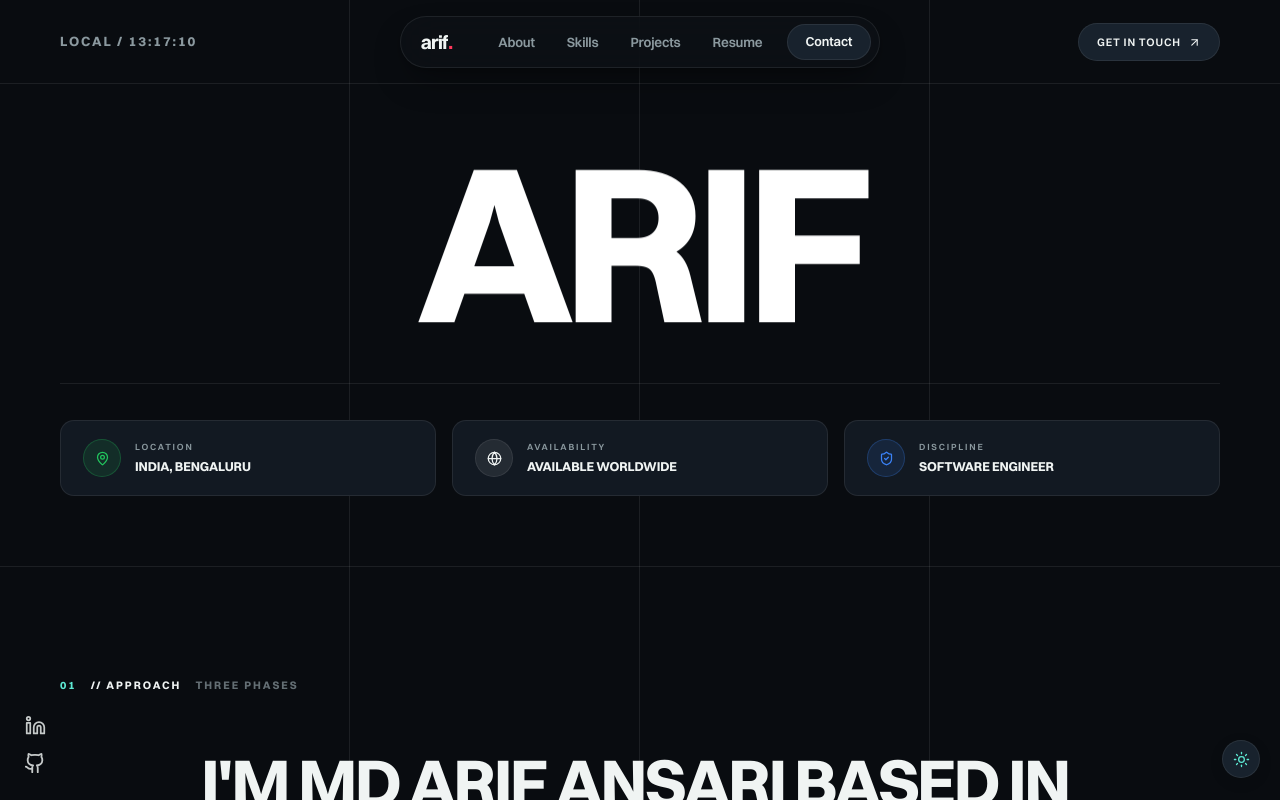
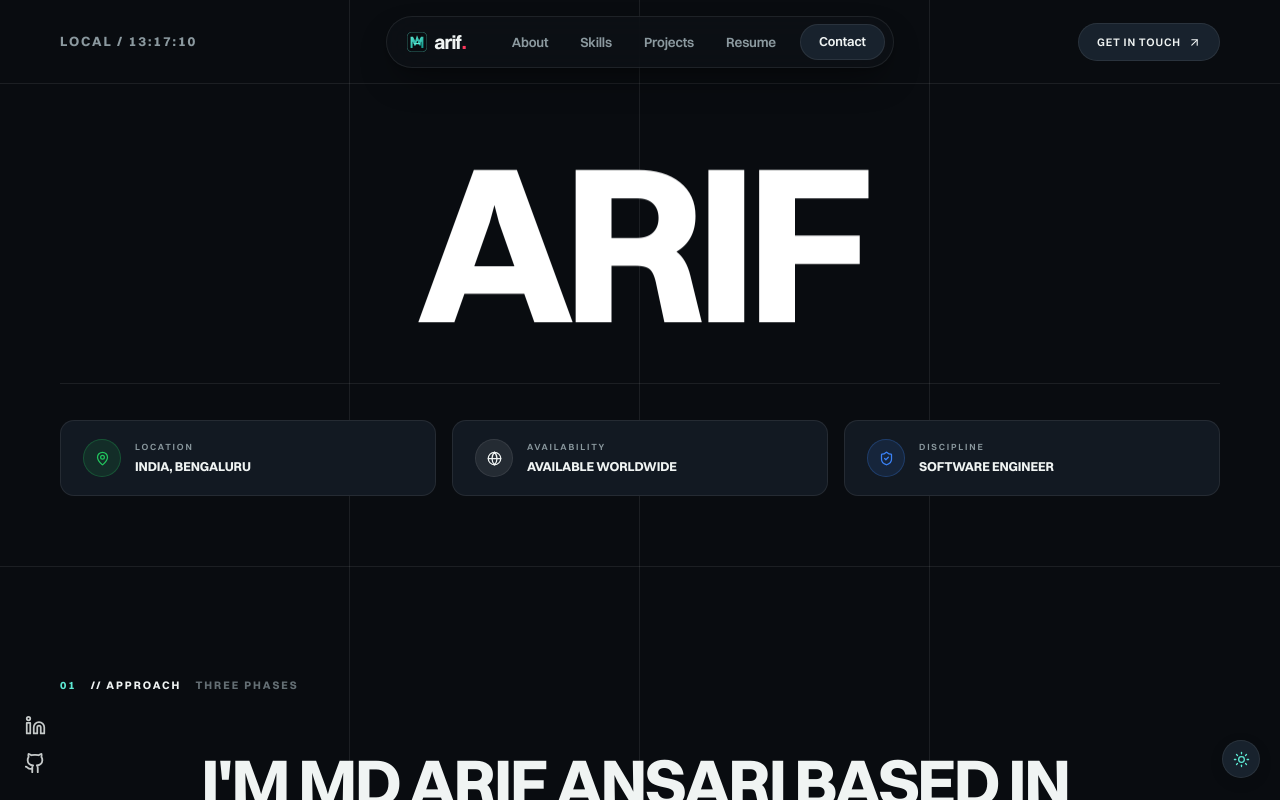
Before and after one commit to mdarifanwar/portfolio, a Next.js app: page / in a window 1280 px wide. Shown: the top 800 px of the page. Built offline with nearby package versions, Linux system fonts and the light colour scheme.

Commit message:
Update portfolio logo and browser favicon to modern geometric MA monogram

```diff
--- a/src/app/globals.css
+++ b/src/app/globals.css
@@ -237,6 +237,18 @@ nextjs-portal,
   margin-left: 1px;
   font-weight: 800;
 }
+.pill-logo-icon {
+  display: inline-flex;
+  align-items: center;
+  justify-content: center;
+  margin-right: 7px;
+  line-height: 1;
+  border-radius: 6px;
+  transition: transform 0.25s cubic-bezier(0.34, 1.56, 0.64, 1);
+}
+.pill-logo:hover .pill-logo-icon {
+  transform: rotate(-8deg) scale(1.1);
+}
 .pill-nav-links {
   position: relative;
   display: flex;
--- a/src/app/layout.tsx
+++ b/src/app/layout.tsx
@@ -61,7 +61,11 @@ export const metadata: Metadata = {
     "Global Remote"
   ],
   authors: [{ name: "Md Arif Ansari", url: "https://github.com/mdarifanwar" }],
-  icons: { icon: "/favicon.svg" },
+  icons: {
+    icon: "/favicon.svg",
+    shortcut: "/favicon.svg",
+    apple: "/favicon.svg",
+  },
   openGraph: {
     title: "Md Arif Ansari · Software Engineer & Full-Stack Developer",
     description: "Building scalable distributed systems, robust APIs, and modern digital experiences.",
--- a/src/components/BrandMark.tsx
+++ b/src/components/BrandMark.tsx
@@ -1,21 +1,24 @@
 export function BrandMark() {
   return (
-    <a href="#top" className="brand-mark" aria-label="Arif Ansari home">
-      <svg viewBox="0 0 100 100" role="img" aria-label="Abstract A logo">
+    <a href="#top" className="brand-mark" aria-label="Md Arif Ansari home">
+      <svg viewBox="0 0 100 100" role="img" aria-label="Modern MA Monogram Logo">
         <defs>
-          <linearGradient id="a-metal" x1="0" y1="0" x2="1" y2="1">
-            <stop offset="0" stopColor="#ffffff" />
-            <stop offset="0.52" stopColor="#dce5e4" />
-            <stop offset="1" stopColor="#70c9c0" />
+          <linearGradient id="bm-ma-grad" x1="0%" y1="0%" x2="100%" y2="100%">
+            <stop offset="0%" stopColor="#5eead4" />
+            <stop offset="50%" stopColor="#2dd4bf" />
+            <stop offset="100%" stopColor="#0d9488" />
           </linearGradient>
-          <linearGradient id="a-ribbon" x1="0" y1="0" x2="1" y2="0">
-            <stop offset="0" stopColor="#42a99f" />
-            <stop offset="1" stopColor="#8ce3d9" />
+          <linearGradient id="bm-accent-grad" x1="0%" y1="0%" x2="100%" y2="0%">
+            <stop offset="0%" stopColor="#99f6e4" />
+            <stop offset="100%" stopColor="#5eead4" />
           </linearGradient>
         </defs>
-        <path d="M18 82 48 13 77 82H60L48 51 35 82Z" fill="url(#a-metal)" />
-        <path d="M8 78C30 59 53 52 91 47 68 56 42 68 8 78Z" fill="url(#a-ribbon)" />
-        <path d="M43 65 58 62" stroke="#0d1117" strokeWidth="3" opacity=".85" />
+        <rect width="100" height="100" rx="22" fill="#090c10" />
+        <rect width="98" height="98" x="1" y="1" rx="21" fill="none" stroke="rgba(94, 234, 212, 0.3)" strokeWidth="1.5" />
+        <path d="M 18 80 L 18 24 L 30 24 L 46 54 L 38 67 L 28 48 L 28 80 Z" fill="url(#bm-ma-grad)" />
+        <path d="M 82 80 L 82 24 L 70 24 L 54 54 L 62 67 L 72 48 L 72 80 Z" fill="url(#bm-ma-grad)" />
+        <polygon points="50,16 34,68 44,68 50,46 56,46 62,68 72,68" fill="url(#bm-ma-grad)" />
+        <rect x="33" y="55" width="34" height="6" rx="3" fill="url(#bm-accent-grad)" />
       </svg>
     </a>
   );
--- a/src/components/Navbar.tsx
+++ b/src/components/Navbar.tsx
@@ -126,7 +126,22 @@ export function Navbar() {
           transition={{ type: "spring", stiffness: 380, damping: 30, mass: 0.55 }}
         >
           <a href="#top" className="pill-logo" aria-label="Md Arif Ansari home" onClick={closeAll}>
-            arif<span className="pill-logo-dot">.</span>
+            <span className="pill-logo-icon" aria-hidden="true">
+              <svg viewBox="0 0 100 100" width="20" height="20" fill="none">
+                <defs>
+                  <linearGradient id="nav-ma-grad" x1="0%" y1="0%" x2="100%" y2="100%">
+                    <stop offset="0%" stopColor="#5eead4" />
+                    <stop offset="100%" stopColor="#0d9488" />
+                  </linearGradient>
+                </defs>
+                <rect width="98" height="98" x="1" y="1" rx="22" fill="#090c10" stroke="rgba(94, 234, 212, 0.4)" strokeWidth="4" />
+                <path d="M 18 80 L 18 24 L 30 24 L 46 54 L 38 67 L 28 48 L 28 80 Z" fill="url(#nav-ma-grad)" />
+                <path d="M 82 80 L 82 24 L 70 24 L 54 54 L 62 67 L 72 48 L 72 80 Z" fill="url(#nav-ma-grad)" />
+                <polygon points="50,16 34,68 44,68 50,46 56,46 62,68 72,68" fill="url(#nav-ma-grad)" />
+                <rect x="33" y="55" width="34" height="6" rx="3" fill="#5eead4" />
+              </svg>
+            </span>
+            <span>arif<span className="pill-logo-dot">.</span></span>
           </a>
 
           {/* When at top: show desktop links */}
```
Also changed, not shown: public/favicon.svg.
